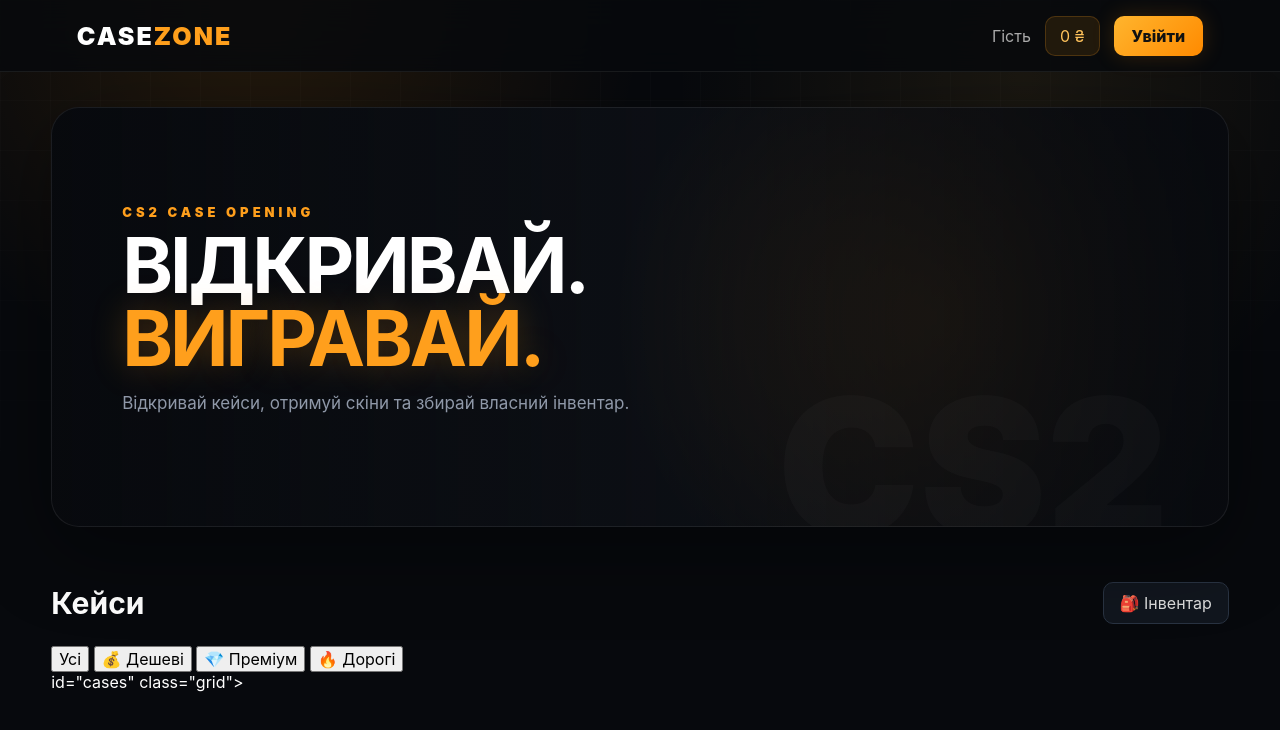
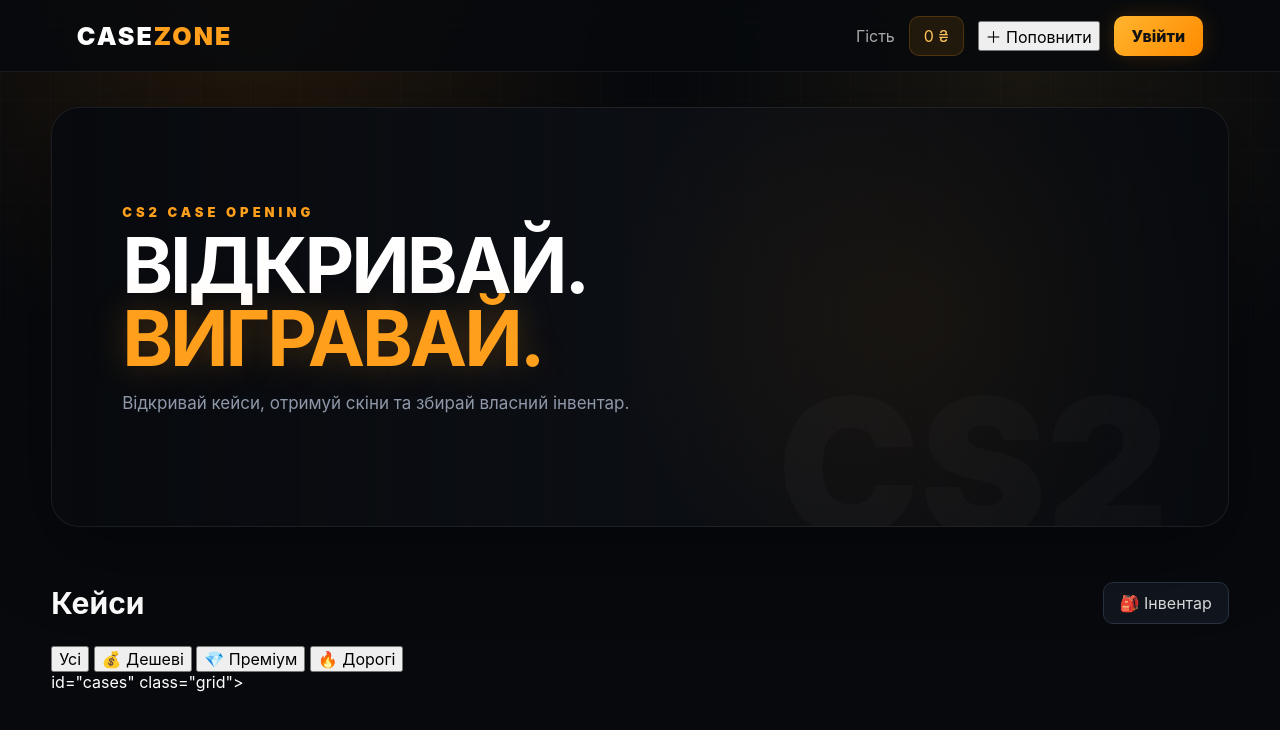
Before and after one commit to FoxCaser/casezone, a website: page index.html in a window 1280 px wide. Drawn offline with Linux system fonts and the light colour scheme; no server answers.

Commit message:
Update index.html

```diff
--- a/index.html
+++ b/index.html
@@ -18,6 +18,9 @@
   <div class="account">
     <span id="userLabel">Гість</span>
     <span id="balance">0 ₴</span>
+    <button id="depositBtn" class="deposit-btn">
+  ＋ Поповнити
+</button>
 
     <button id="authBtn">
       Увійти
```
